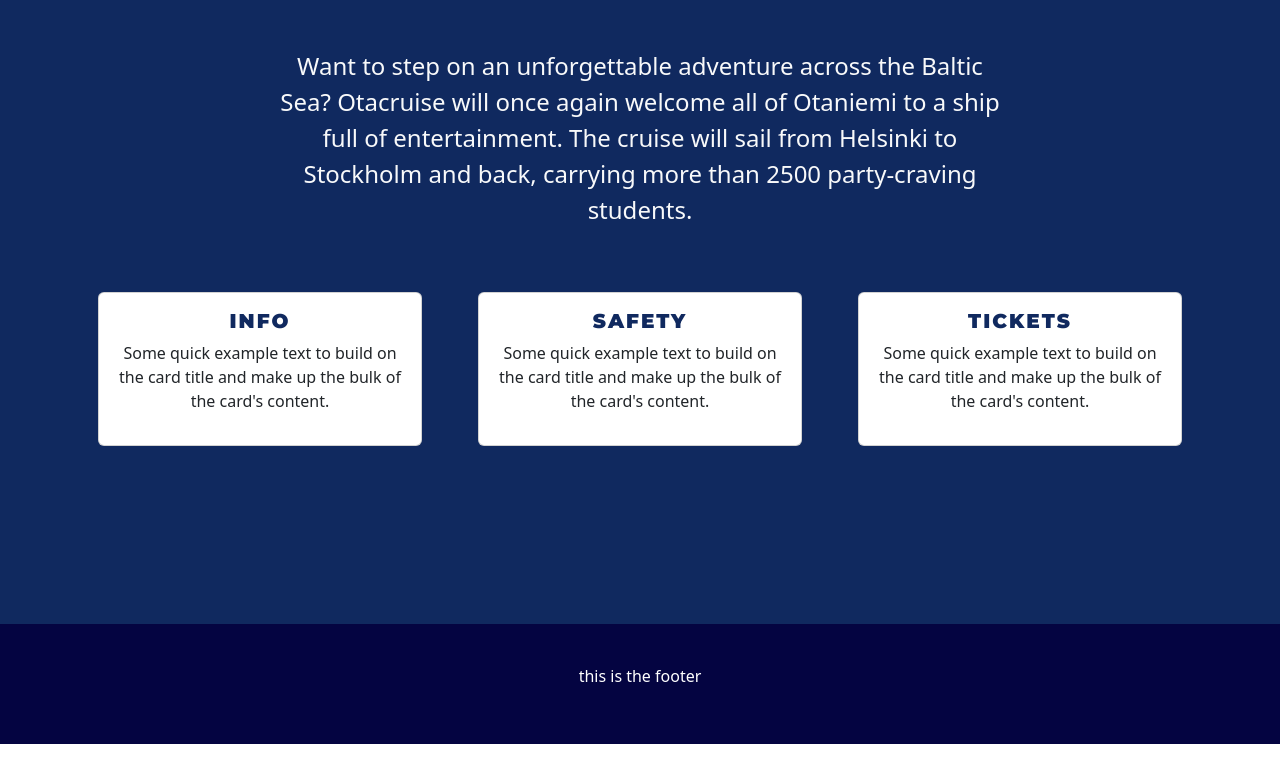
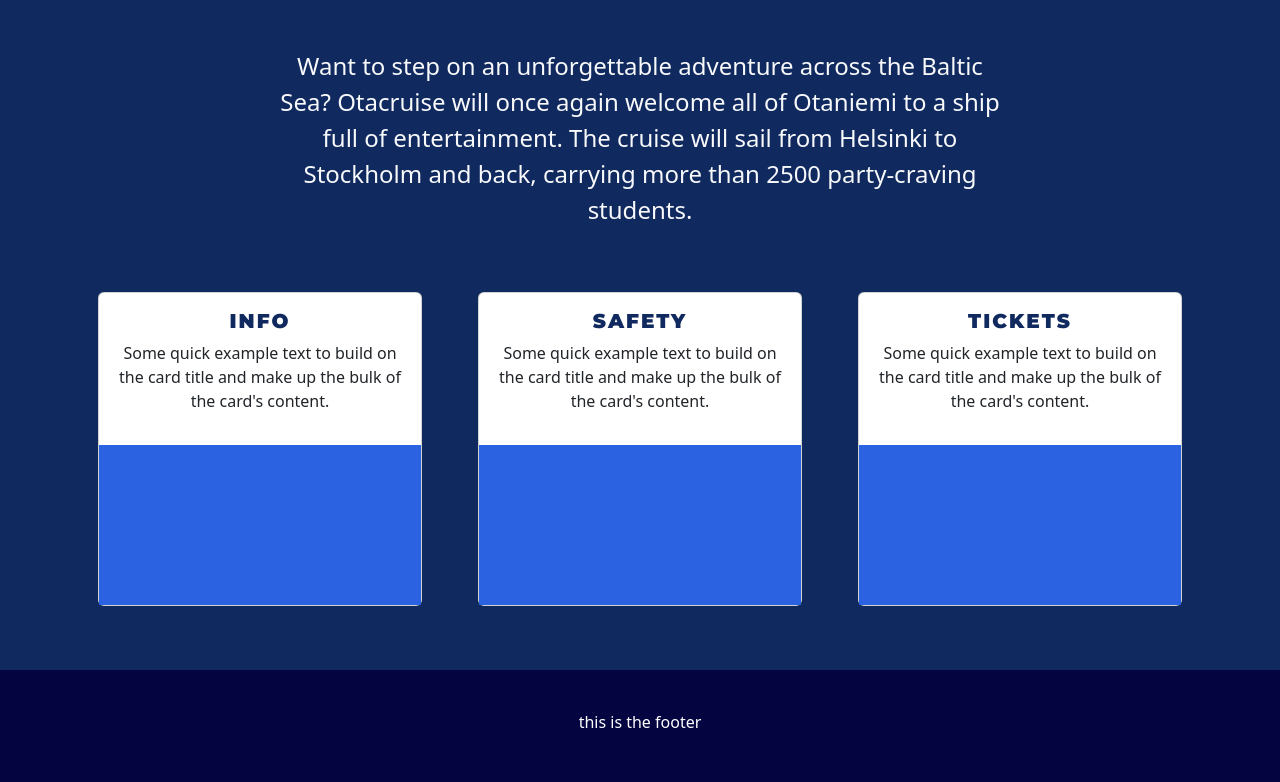
Before and after one commit to verkkomestari/otacruise, a React (Create React App) app: page / in a window 1280 px wide. Shown: the part 976-1758 px from the top of the page. Before the commit the page ends 1720 px from the top, so only its background shows below. Built offline with nearby package versions, Linux system fonts and the light colour scheme; a web font is replaced by a local one.

Commit message:
adding image placeholders to cards

```diff
--- a/src/components/Card.js
+++ b/src/components/Card.js
@@ -16,6 +16,7 @@
             bulk of the card's content.
           </p>
         </div>
+        <div className='card-image'></div>
       </div>
     </div>
   );
--- a/src/styles/Hero.css
+++ b/src/styles/Hero.css
@@ -44,7 +44,7 @@
   border-color: #3183da77;
 }
 
-.callToAction:active {
+.callToAction:focus {
   background-color: #10295f;
   color: #a6cffa;
   border-color: #3183da77;
--- a/src/styles/Intro.css
+++ b/src/styles/Intro.css
@@ -22,8 +22,13 @@
   min-height: 300px;
 }
 
-.card-body:hover {
-  padding-top: 18px;
-  padding-bottom: 18px;
+.card:hover {
+  padding-top: 4px;
   box-shadow: 0 0 15px 2px rgba(101, 103, 185, 0.655);
 }
+
+.card-image {
+  background-color: rgb(43, 98, 226);
+  height: 20vh;
+  min-height: 150px;
+}
```
